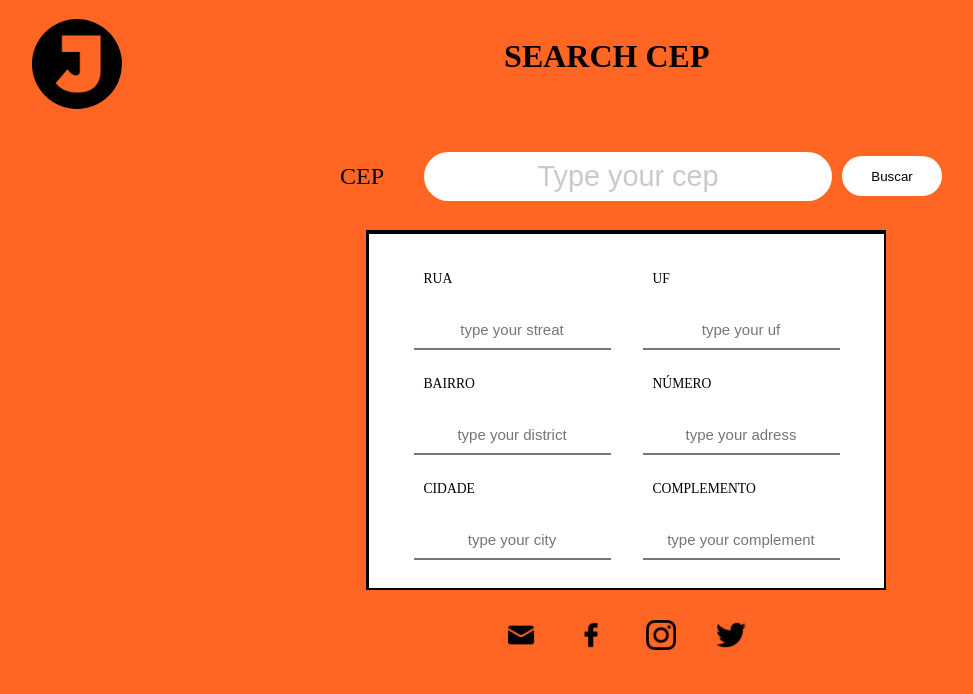
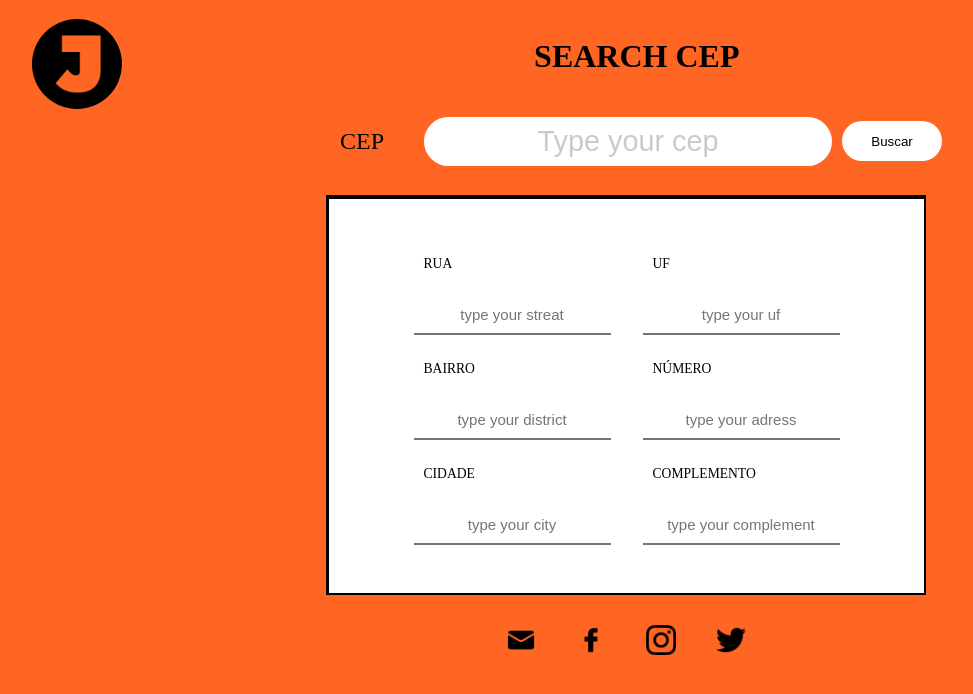
Before and after one commit to JhowF/My-app-cep, a React (Create React App) app: page / in a window 1280 px wide. Shown: the top 694 px of the page, without its empty margins (14-987 px from the left). Built offline with nearby package versions, Linux system fonts and the light colour scheme.

Commit message:
ProjetoFinalizado

```diff
--- a/src/Styles/Datastyle.js
+++ b/src/Styles/Datastyle.js
@@ -12,8 +12,8 @@
     flex-wrap: wrap;
     align-items: center;
     margin-top: 10px;
-    height: 45vh;
-    width: 65vh;
+    height: 50vh;
+    width: 75vh;
     background-color: white;
 
 
--- a/src/Styles/Headerstyle.js
+++ b/src/Styles/Headerstyle.js
@@ -19,7 +19,7 @@
     display: flex;
     justify-content: center;
     width: 100%;
-    margin-right: 220px;
+    margin-right: 20vh;
     margin-top: -15px;
 
 
--- a/src/Styles/Middlestyle.js
+++ b/src/Styles/Middlestyle.js
@@ -4,7 +4,7 @@
 display: flex;
 justify-content: center;
 align-items: center;
-margin-top: 5px;
+margin-top: -30px;
 
 
 
```
